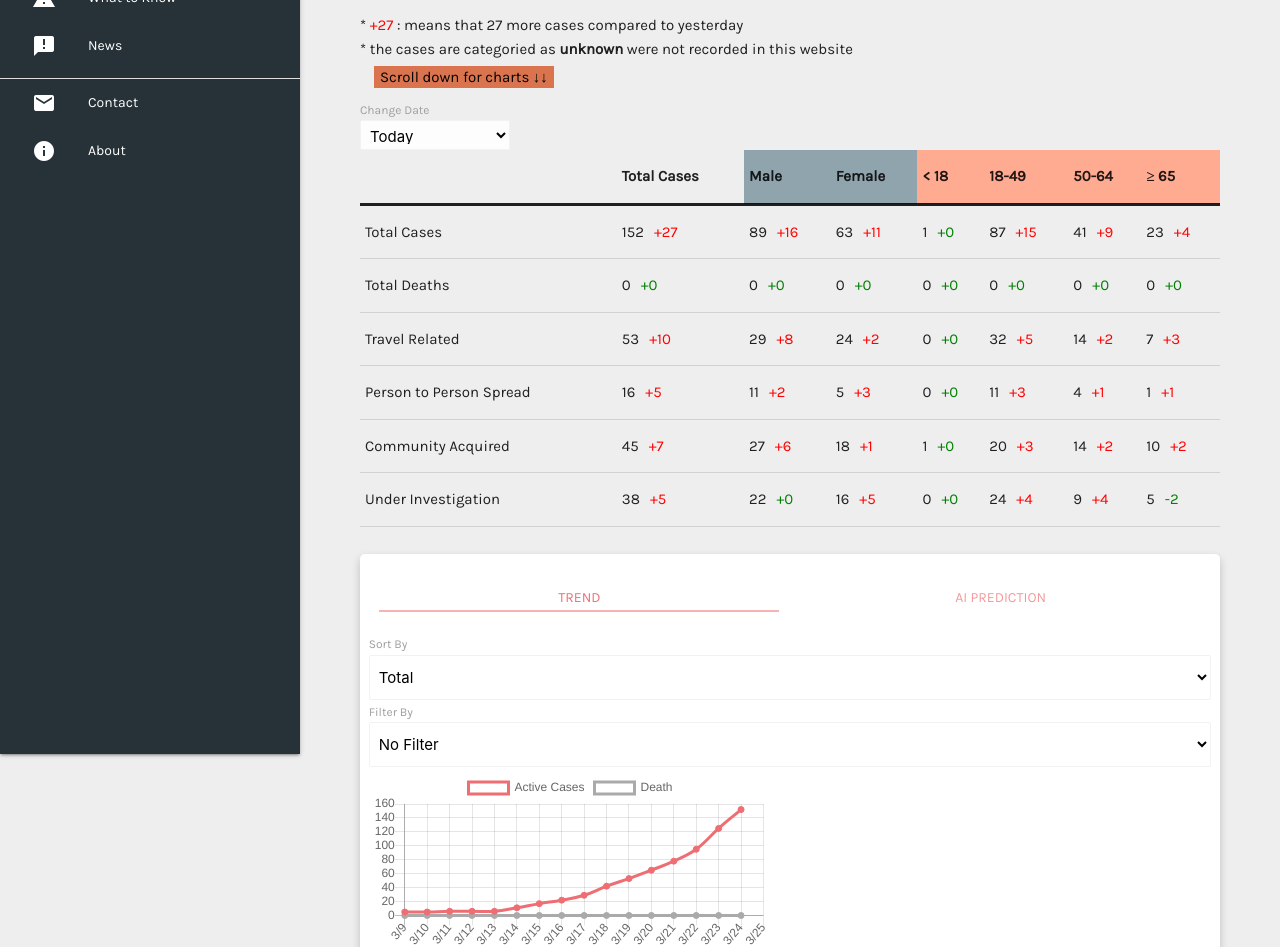
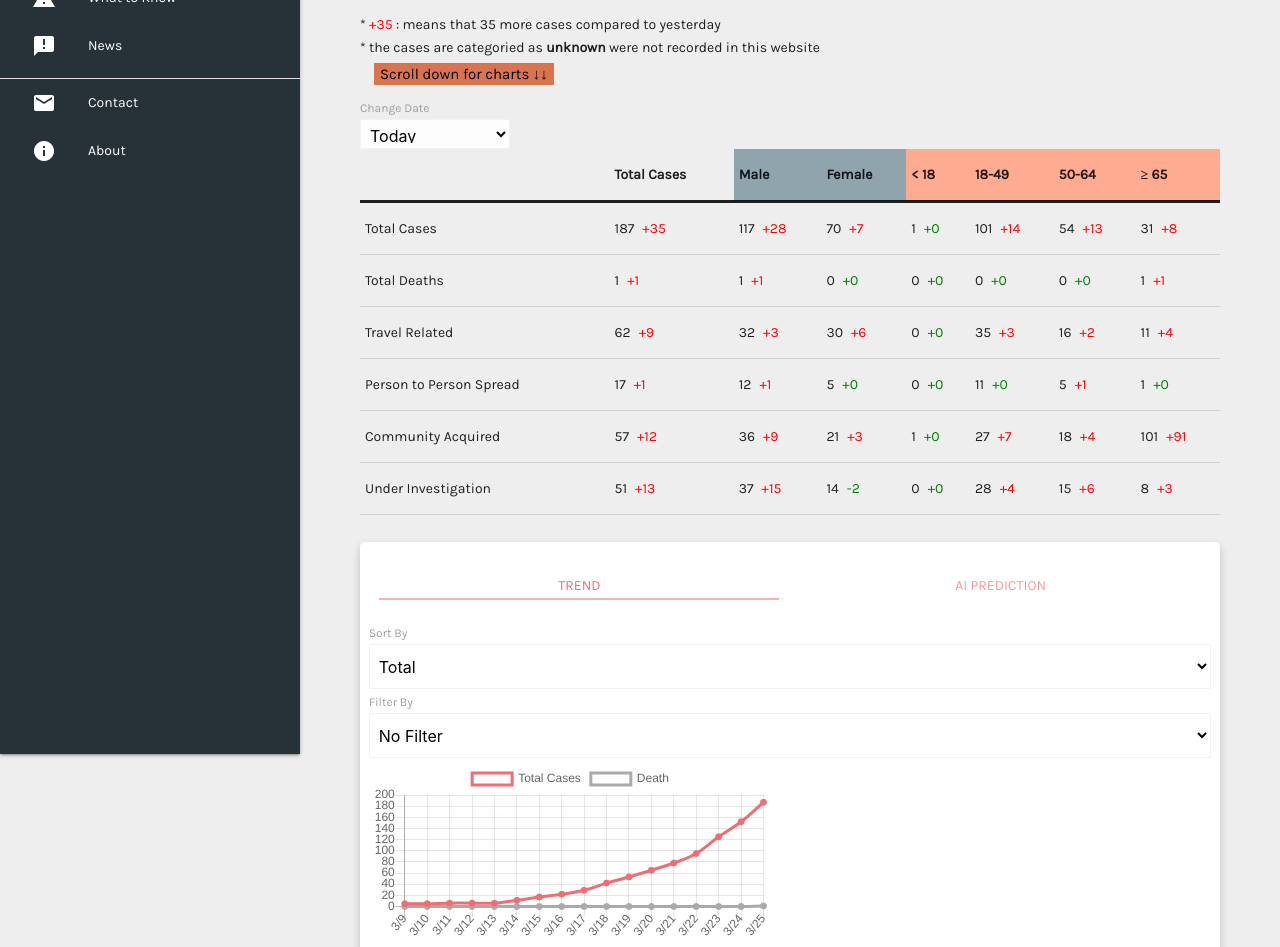
Before and after one commit to smhs-tec/coronaware.net-AI, a plain HTML site: page index.html in a window 1280 px wide. Shown: the part 170-1117 px from the top of the page. Drawn offline with nearby package versions, Linux system fonts and the light colour scheme.

Commit message:
update 3/25

```diff
--- a/cases.js
+++ b/cases.js
@@ -174,6 +174,17 @@ const cases = [
             community_acquired: [45, 27, 18, 1, 20, 14, 10],
             under_investigation: [38, 22, 16, 0, 24, 9, 5]
         }
+    },
+    {
+        date: '3/25',
+        cases: {
+            total_cases: [187, 117, 70, 1, 101, 54, 31],
+            death: [1, 1, 0, 0, 0, 0, 1],
+            travel_related: [62, 32, 30, 0, 35, 16, 11],
+            person_to_person_spread: [17, 12, 5, 0, 11, 5, 1],
+            community_acquired: [57, 36, 21, 1, 27, 18, 101],
+            under_investigation: [51, 37, 14, 0, 28, 15, 8]
+        }
     }
 ];
 
--- a/index.html
+++ b/index.html
@@ -15,10 +15,10 @@
         <script src="https://unpkg.com/leaflet@1.6.0/dist/leaflet.js"
    integrity="sha512-gZwIG9x3wUXg2hdXF6+rVkLF/0Vi9U8D2Ntg4Ga5I5BZpVkVxlJWbSQtXPSiUTtC0TjtGOmxa1AJPuV0CPthew=="
    crossorigin=""></script>
-        <script src="cases.js?version=3" defer></script>
+        <script src="cases.js?version=4" defer></script>
         <script src="labels.js?version=2" defer></script>
-        <script src="index.js?version=5" defer></script>
-        <link rel= "stylesheet" type= "text/css" href= "style.css?version=3">
+        <script src="index.js?version=7" defer></script>
+        <link rel= "stylesheet" type= "text/css" href= "style.css?version=5">
         <meta charset="UTF-8">
         <link rel="icon" type="image/png" sizes="32x32" href="./img/logo-32x32.png">
         <link rel="icon" type="image/png" sizes="16x16" href="./img/logo-16x16.png">
--- a/index.js
+++ b/index.js
@@ -6,6 +6,14 @@ function isMobile() {
         return true;
     }
     return false;
+}
+
+function reverseArray(arr) {
+    var newArray = [];
+    for (var i = arr.length - 1; i >= 0; i--) {
+        newArray.push(arr[i]);
+    }
+    return newArray;
 }
 
 function adjustGraph() {
@@ -68,8 +76,9 @@ function updateCaptain() {
         '<span class="badge" style="float: left; background-color: rgb(218, 116, 78);color: black;">Scroll down for charts &#8595;&#8595;</span>'
         ;
 
-    let reverseDate = dateLabel.reverse();
+    let reverseDate = reverseArray(dateLabel);
     let result = '<option value="' + (reverseDate.length - 1) +'" selected>Today</option>';
+
     for (let ele in reverseDate) {
         result += '<option value="' + (reverseDate.length - ele - 1) + '">' + reverseDate[ele] +'</option>';
     }
@@ -124,7 +133,7 @@ function updateTable(todayTableIndex) {
         for (let ele in value) {
             let todayNum = value[ele];
             let prevNum = prevCas[key][ele];
-            row += '<td>' + todayNum + '<span style="margin-left: 10px;"><span>'
+            row += '<td>' + todayNum + '<span style="margin-left: 8px;"><span>'
                 + generateSpan(todayNum - prevNum) + '</td>';
         }
 
@@ -222,7 +231,7 @@ var trendLineChart = new Chart(ctx, {
         labels: [],
         datasets: [
             {
-                label: 'Active Cases',
+                label: 'Total Cases',
                 backgroundColor: 'transparent',
                 borderColor: '#ee6e73',
                 pointBackgroundColor: '#ee6e73',
--- a/style.css
+++ b/style.css
@@ -5,8 +5,16 @@ body {
     display: flex;
     min-height: 100vh;
     flex-direction: column;
+    font-size: 16px;
+}
+p {
+    font-size: 14px;
+}
 
+table {
+    font-size: 14px;
 }
+
 main {
     width: 100%;
     padding: 114px 50px 50px 350px;
@@ -142,3 +150,6 @@ nav {
         font-size: 23px;
     }
 }
+
+/*** iPhone and iOS Form Input Zoom Fixes ***/
+input, select { font-size: 100%; }
```
